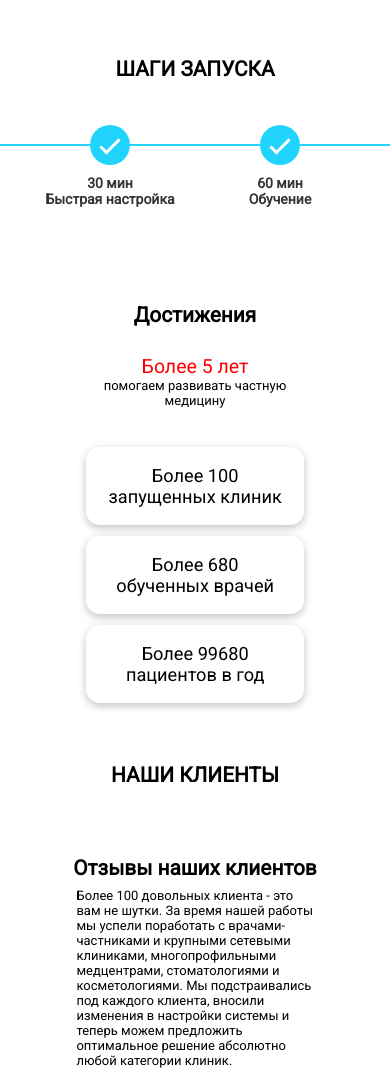
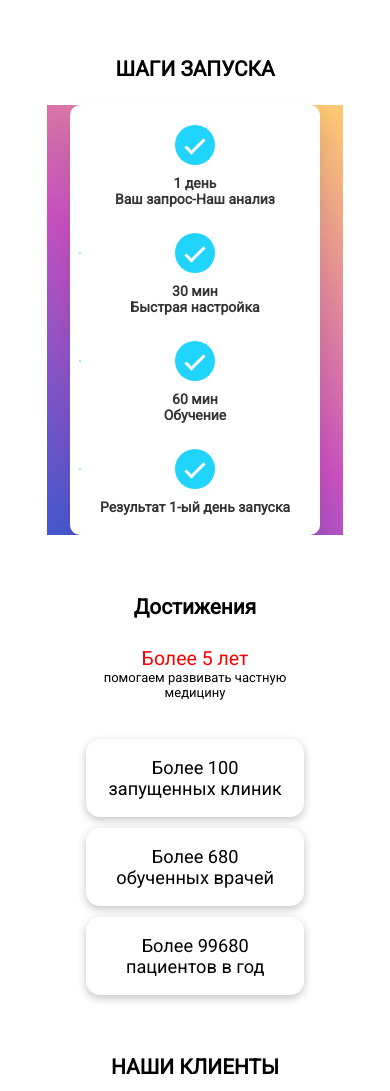
Before and after one commit to hardWorker57/Daryger, a plain HTML site: page index.html in a window 390 px wide. Shown: the part 2891-3982 px from the top of the page. Drawn offline with nearby package versions, Linux system fonts and the light colour scheme; some packages are replaced by stand-ins of ours.

Commit message:
adapted-steps

```diff
--- a/index.html
+++ b/index.html
@@ -182,19 +182,19 @@
                 <div class="step_wizard">
                     <ul class="step_wizard_list">
                         <li class="step_wizard_item">
-                            <span class="progress_count">Шаг 1</span>
+                            <span class="progress_count">1</span>
                             <span class="progress_label">1 день <br> Ваш запрос-Наш анализ</span>
                         </li>
                         <li class="step_wizard_item">
-                            <span class="progress_count">Шаг 2</span>
+                            <span class="progress_count">2</span>
                             <span class="progress_label">30 мин <br> Быстрая настройка</span>
                         </li>
                         <li class="step_wizard_item">
-                            <span class="progress_count">Шаг 3</span>
+                            <span class="progress_count">3</span>
                             <span class="progress_label"> 60 мин <br> Обучение </span>
                         </li>
                         <li class="step_wizard_item">
-                            <span class="progress_count">Шаг 4</span>
+                            <span class="progress_count">4</span>
                             <span class="progress_label">Результат 1-ый день запуска </span>
                         </li>
                     </ul>
@@ -556,8 +556,6 @@
                         </div>
                     </div>
 
-                <!-- <br><br><br> -->
-                <!-- <div class="tool_cards"> -->
                     <div class="animate__animated card_fade">
                         <div class="remove_border">
                             <div class="tool_card">
@@ -612,9 +610,11 @@
             </div>
         </section><br><br><br><br>
         <hr>
-        <div class="container">
-            <div class="block_title">НОВОСТИ</div>
-        </div>
+        <section id="news">
+            <div class="container">
+                <div class="block_title">НОВОСТИ</div>
+            </div>
+        </section>
         <hr>
         <section id="contact">
             <div class="container contact_block">
--- a/main.scss
+++ b/main.scss
@@ -533,6 +533,10 @@ header {
     padding: 20px 10px;
     position: relative;
     z-index: 10;
+    @media (max-width: 720px) {
+        flex-direction: column;
+        gap: 2em;
+    }
 }
 .step_wizard_item {
     padding: 0 20px;
@@ -557,6 +561,9 @@ header {
     height: 2px;
     transform: translateX(-50%);
     z-index: -10;
+    @media (max-width: 720px) {
+        max-width: 1px;
+    }
 }
 .progress_count {
     cursor: pointer;
@@ -708,6 +715,7 @@ header {
     box-shadow: rgba(0, 0, 0, 0.24) 0px 3px 8px;
     padding: 1em;
     margin: 2em 0;
+    margin-inline: auto;
 }
 .dash {
     background-color: red;
@@ -964,6 +972,11 @@ header {
     }
 }
 
+//news
+#news {
+    color: #000;
+}
+
 //contact
 #contact {
     color: #000;
```
Also changed, not shown: main.css, 1 other file.
